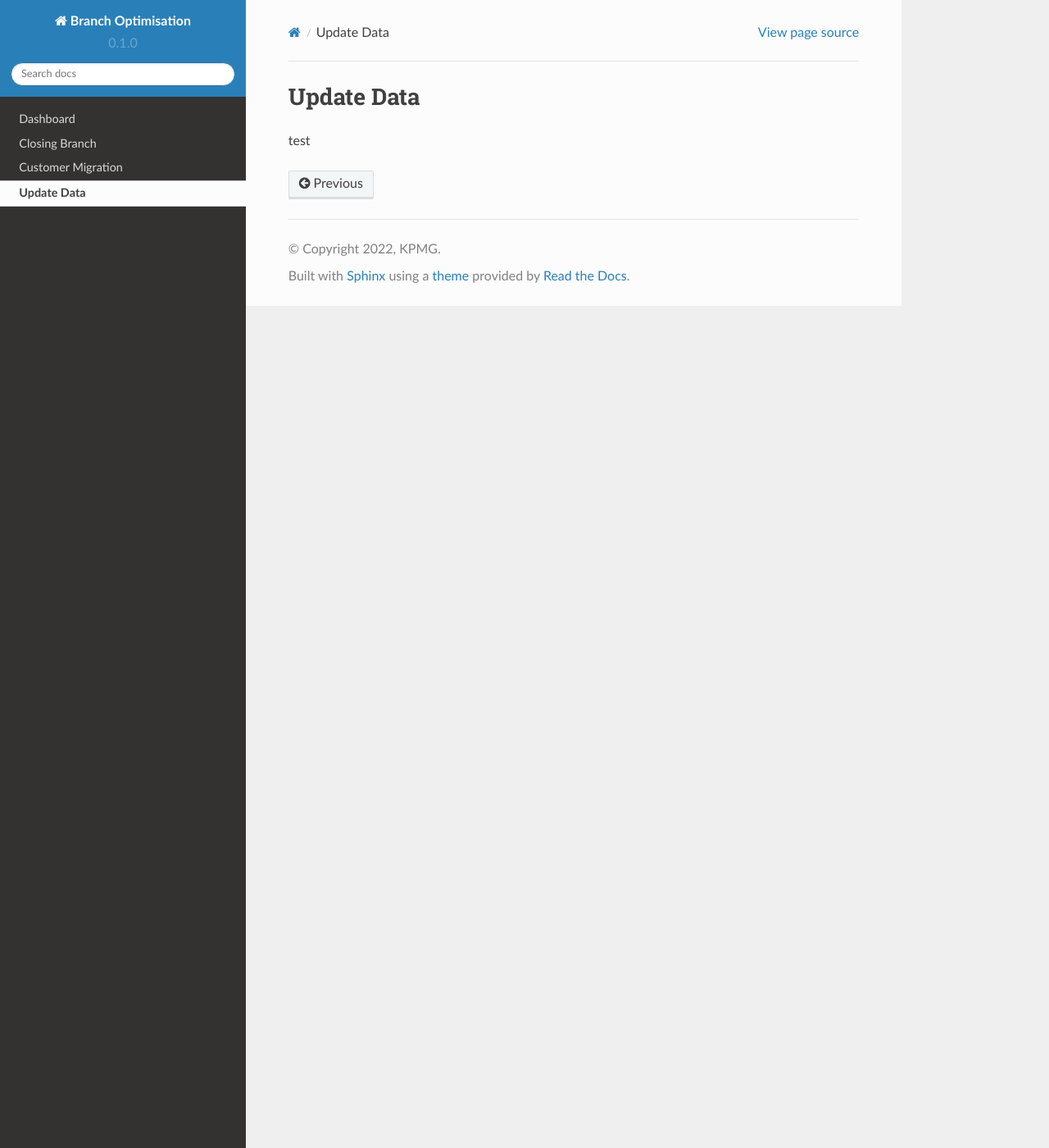
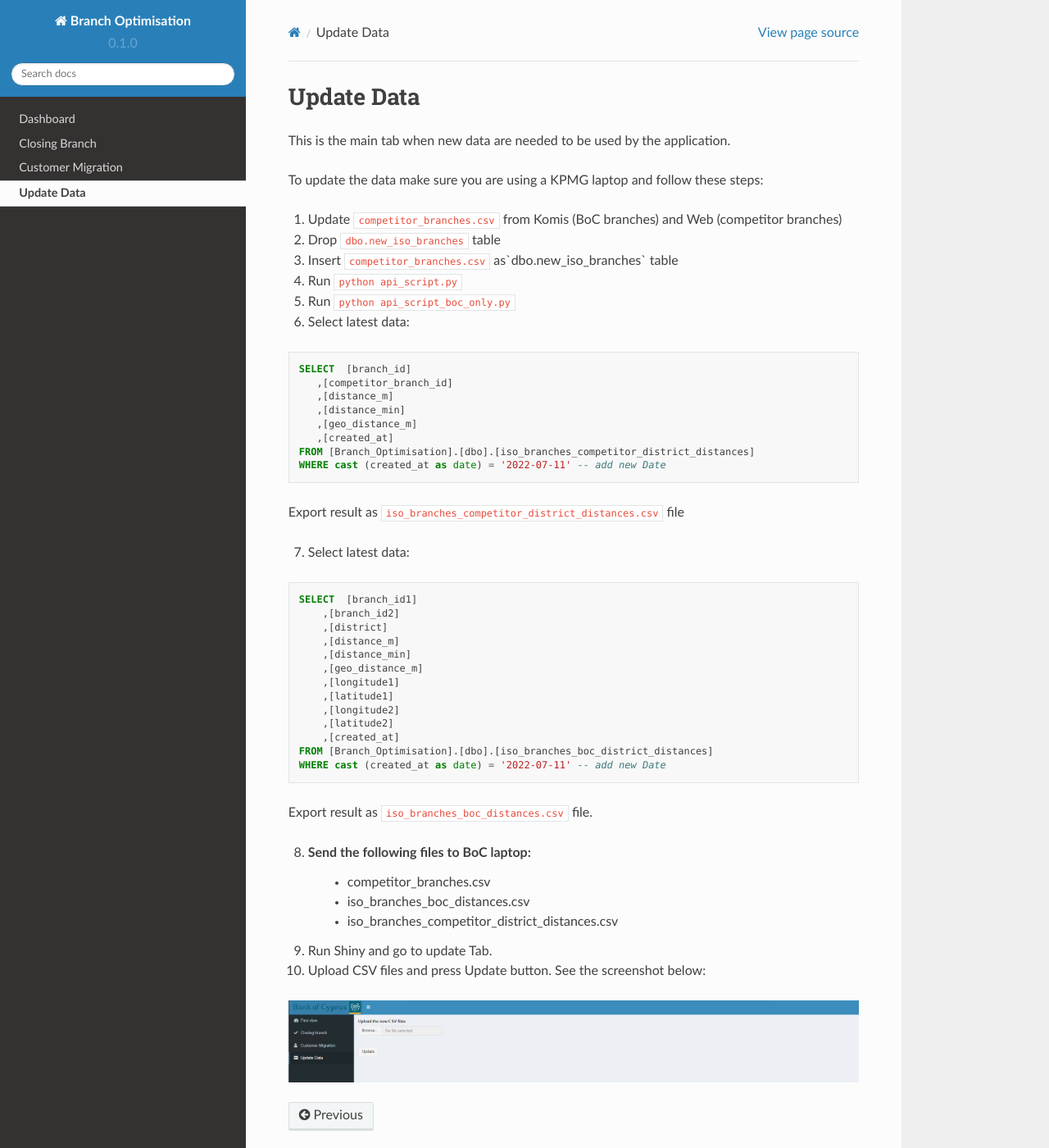
Before and after one commit to CharalambosIoannou/BranchOptimisation, a Sphinx documentation site: the page built from docs/source/update.rst, in a window 1280 px wide and 1400 px high. Shown: the whole window at 82% size. Built offline with Sphinx 7.4.7 and the Read the Docs theme 2.0.0, drawn with Linux system fonts in a browser that asks for light colours.

Commit message:
Update update.rst

```diff
--- a/docs/source/update.rst
+++ b/docs/source/update.rst
@@ -5,4 +5,61 @@ Update Data
 
 
 
-test
+This is the main tab when new data are needed to be used by the application.
+
+To update the data make sure you are using a KPMG laptop and follow these steps:
+
+1) Update ``competitor_branches.csv`` from Komis (BoC branches) and Web (competitor branches)
+2) Drop ``dbo.new_iso_branches`` table
+3) Insert ``competitor_branches.csv`` as`dbo.new_iso_branches` table
+4) Run ``python api_script.py``
+5) Run ``python api_script_boc_only.py``
+6) Select latest data:
+
+.. code-block:: sql
+
+   SELECT  [branch_id]
+      ,[competitor_branch_id]
+      ,[distance_m]
+      ,[distance_min]
+      ,[geo_distance_m]
+      ,[created_at]
+   FROM [Branch_Optimisation].[dbo].[iso_branches_competitor_district_distances]
+   WHERE cast (created_at as date) = '2022-07-11' -- add new Date
+
+
+Export result as ``iso_branches_competitor_district_distances.csv`` file
+
+7) Select latest data:
+
+.. code-block:: sql
+
+  SELECT  [branch_id1]
+      ,[branch_id2]
+      ,[district]
+      ,[distance_m]
+      ,[distance_min]
+      ,[geo_distance_m]
+      ,[longitude1]
+      ,[latitude1]
+      ,[longitude2]
+      ,[latitude2]
+      ,[created_at]
+  FROM [Branch_Optimisation].[dbo].[iso_branches_boc_district_distances]
+  WHERE cast (created_at as date) = '2022-07-11' -- add new Date
+
+Export result as ``iso_branches_boc_distances.csv`` file.
+
+
+
+8) Send the following files to BoC laptop:
+    * competitor_branches.csv
+    * iso_branches_boc_distances.csv
+    * iso_branches_competitor_district_distances.csv
+9) Run Shiny and go to update Tab.
+10) Upload CSV files and press Update button. See the screenshot below:
+
+
+.. image:: images/update_data.PNG
+  :width: 700
+  :alt: First View
```
